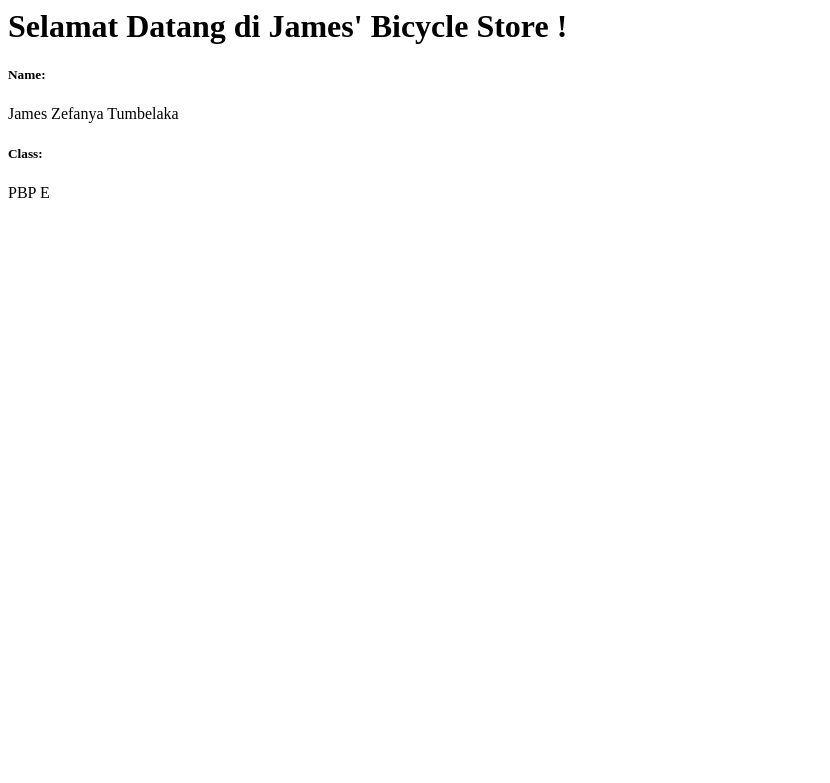
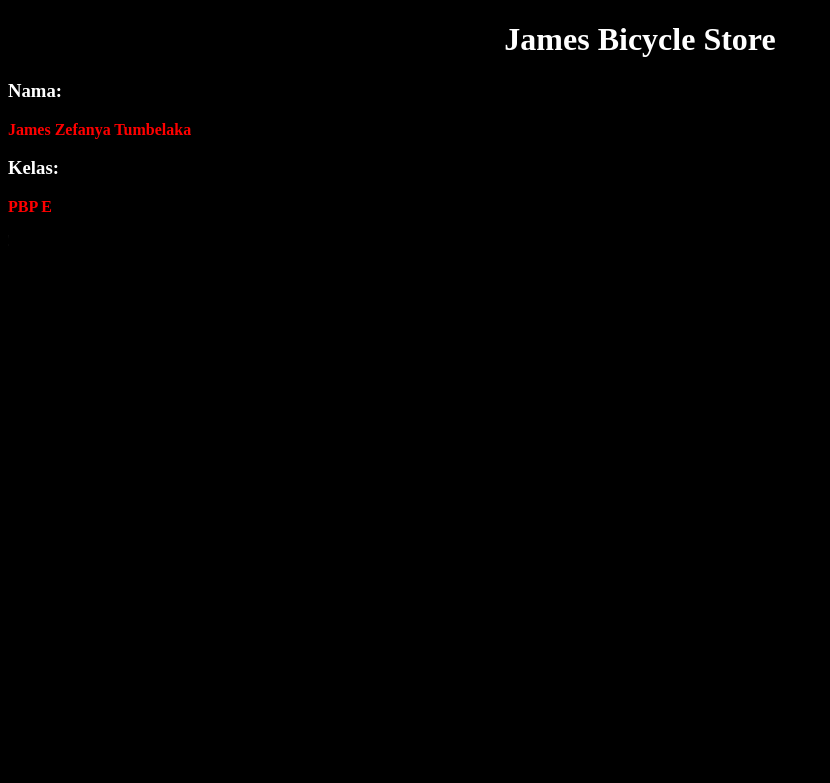
Before and after one commit to JamesTumbelaka/james-bicycle-store, a Django app: page /main/ in a window 1280 px wide. Shown: the top 783 px of the page, without its empty margins (0-830 px from the left). Run offline with Django 4.2, Linux system fonts and the light colour scheme.

Commit message:
Final Project Done

```diff
--- a/main/templates/main.html
+++ b/main/templates/main.html
@@ -1,6 +1,40 @@
-<h1>Selamat Datang di James' Bicycle Store !</h1>
-
-<h5>Name: </h5>
-<p>{{ name }}</p>
-<h5>Class: </h5>
-<p>{{ class }}</p>
+<!DOCTYPE html>
+<html>
+    <head>
+        <style>
+            p {
+                color: red;
+                font-weight: bold;
+            }
+            h1 {
+                color: white;
+                text-align: center;
+            }
+            h3 {
+                color: white;
+            }
+            .bottom-marquee {
+                position: fixed;
+                bottom: 0;
+                left: 0;
+                width: 100%;
+                background-color: blue;
+            }
+            body {
+                font-family: 'Times New Roman', Times, serif;
+                background-color: black;
+                overflow: hidden;
+            }
+        </style>
+    </head>
+    <body>
+        <h1>James Bicycle Store</h1>
+        <h3>Nama: </h3>
+        <p>{{ name }}</p>
+        <h3>Kelas: </h3>
+        <p>{{ class }}</p>
+        <marquee behavior="scroll" direction="right" style="color: white">
+            Selamat Datang di Toko Kami !!
+        </marquee>
+    </body>
+</html>
```
